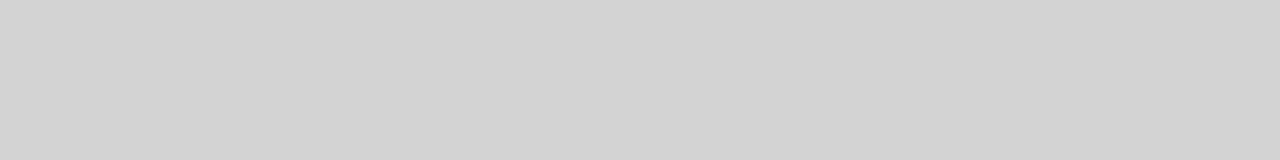
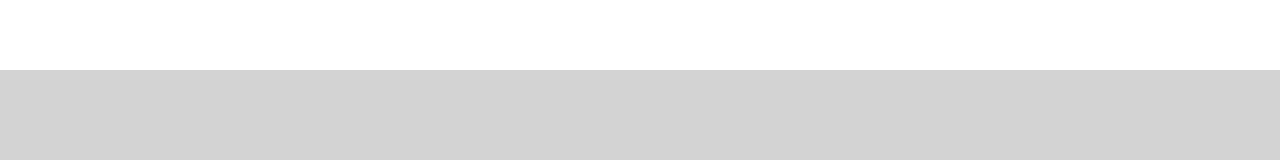
Before and after one commit to chrisvernon/startup-landingpage-clone, a plain HTML site: page index.html in a window 1280 px wide. Drawn offline with Linux system fonts and the light colour scheme.

Commit message:
indexhtml

```diff
--- a/index.html
+++ b/index.html
@@ -2,10 +2,12 @@
 <html lang="en">
 <head>
 	<meta charset="UTF-8">
-	<title>Document</title>
+	<title>Karma</title>
 	<link rel="stylesheet" href="css/style.css">
 </head>
 <body>
-
+	<nav class="top-navigation">
+		<div class="content"></div>
+	</nav>
 </body>
 </html>
```
